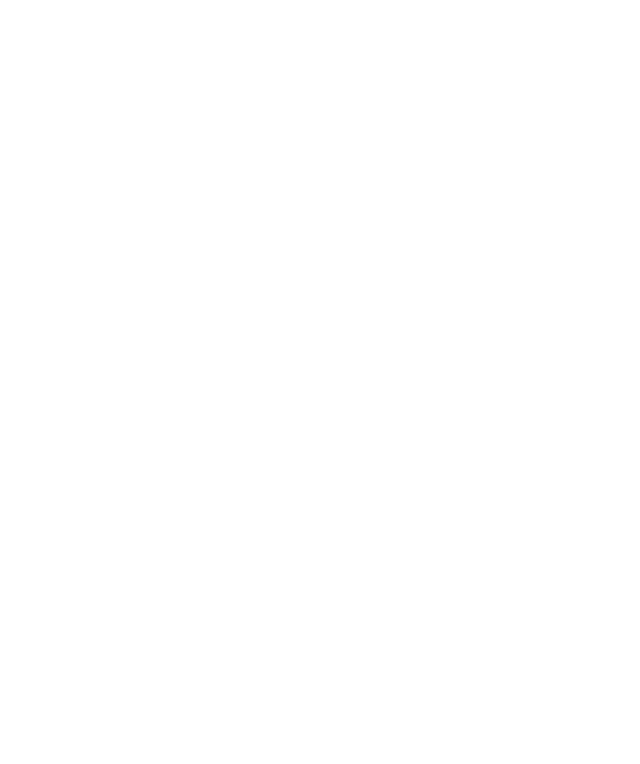
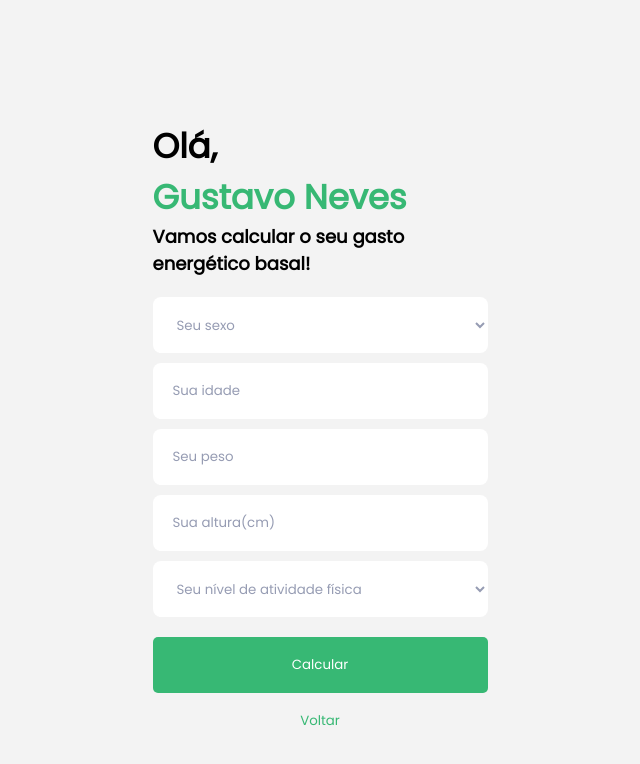
Before and after one commit to gustavoeyros/gocal-project, a React (Vite) app: page /settings in a window 1280 px wide. Before the commit this address had no page. Shown: the top 764 px of the page, without its empty margins (350-990 px from the left). Built offline with nearby package versions, Linux system fonts and the light colour scheme.

Commit message:
feat: second page and destructure props

```diff
--- a/src/App.jsx
+++ b/src/App.jsx
@@ -2,12 +2,14 @@
 import { Routes, Route } from "react-router-dom";
 import Welcome from "./pages/Welcome";
 import Home from "./pages/Home";
+import Settings from "./pages/Settings";
 function App() {
   return (
     <main>
       <Routes>
         <Route path="/" element={<Welcome />} />
         <Route path="/home" element={<Home />} />
+        <Route path="/settings" element={<Settings />} />
       </Routes>
     </main>
   );
--- a/src/components/Button/index.jsx
+++ b/src/components/Button/index.jsx
@@ -1,9 +1,9 @@
 import { ButtonStyle } from "./styled";
 
-const Button = (props) => {
+const Button = ({ children, styledBack }) => {
   return (
     <>
-      <ButtonStyle>{props.children}</ButtonStyle>
+      <ButtonStyle styledBack={styledBack}>{children}</ButtonStyle>
     </>
   );
 };
--- a/src/components/Button/styled.js
+++ b/src/components/Button/styled.js
@@ -1,11 +1,16 @@
 import styled from "styled-components";
 
 export const ButtonStyle = styled.button`
-  background: #37b874;
+  cursor: pointer;
   border: none;
   color: white;
 
   width: 335px;
   height: 56px;
   border-radius: 5px;
+
+  ${(props) =>
+    props.styledBack
+      ? "background: transparent; color: #37b874"
+      : "background:  #37b874"}
 `;
--- a/src/components/Description/index.jsx
+++ b/src/components/Description/index.jsx
@@ -1,8 +1,8 @@
 import { Title } from "./styled";
-const Description = (props) => {
+const Description = ({ children }) => {
   return (
     <>
-      <Title>{props.children}</Title>
+      <Title>{children}</Title>
     </>
   );
 };
--- a/src/components/Input/index.jsx
+++ b/src/components/Input/index.jsx
@@ -1,8 +1,34 @@
-import { InputStyle } from "./styled";
-const Input = (props) => {
+import { InputStyle, Select } from "./styled";
+const Input = ({ position, placeholder, type }) => {
   return (
     <>
-      <InputStyle type="text" placeholder={props.placeholder} />
+      {type !== "select" && (
+        <InputStyle position={position} type={type} placeholder={placeholder} />
+      )}
+      {type === "select" && (
+        <Select position={position} type={type}>
+          {position === "first" && (
+            <>
+              <option value="none" selected disabled hidden>
+                Seu sexo
+              </option>
+              <option value="masculine">Masculino</option>
+              <option value="feminine">Feminino</option>
+            </>
+          )}
+          {position === "last" && (
+            <>
+              <option value="none" selected disabled hidden>
+                Seu nível de atividade física
+              </option>
+              <option value="1">Muito ativo</option>
+              <option value="2">Ativo</option>
+              <option value="3">Irregularmente ativo</option>
+              <option value="4">Sedentário</option>
+            </>
+          )}
+        </Select>
+      )}
     </>
   );
 };
--- a/src/components/Input/styled.js
+++ b/src/components/Input/styled.js
@@ -8,7 +8,33 @@
   width: 335px;
   height: 56px;
   border-radius: 8px;
-  margin-bottom: 10px;
-  margin-top: 20px;
   padding: 20px;
+
+  &::placeholder {
+    color: #969cb3;
+  }
+  ${(props) =>
+    props.position === "first" ? "margin-top: 20px;" : "margin-top: 10px;"}
+
+  ${(props) => (props.position === "last" ? "margin-bottom: 20px;" : "")}
+
+  ${(props) =>
+    props.position === "unique" ? "margin-bottom: 10px; margin-top:20px;" : ""}
 `;
+
+export const Select = styled.select`
+  color: #969cb3;
+  background-color: #ffffff;
+  border: none;
+  outline: none;
+
+  width: 335px;
+  height: 56px;
+  border-radius: 8px;
+  padding: 20px;
+
+  ${(props) =>
+    props.position === "first" ? "margin-top: 20px;" : "margin-top: 10px;"}
+
+  ${(props) => (props.position === "last" ? "margin-bottom: 20px;" : "")}
+`;
--- /dev/null
+++ b/src/components/Title/index.jsx
@@ -0,0 +1,6 @@
+import { TitleStyle } from "./styled";
+const Title = ({ children }) => {
+  return <TitleStyle>{children}</TitleStyle>;
+};
+
+export default Title;
--- /dev/null
+++ b/src/components/Title/styled.js
@@ -0,0 +1,10 @@
+import styled from "styled-components";
+
+export const TitleStyle = styled.h1`
+  font-size: 34px;
+  font-weight: 700;
+  color: #37b874;
+  & p {
+    color: black;
+  }
+`;
--- a/src/pages/Home.jsx
+++ b/src/pages/Home.jsx
@@ -10,7 +10,7 @@
         <Description>
           <p>Para começar</p> como podemos te chamar?
         </Description>
-        <Input placeholder="Digite o seu nome" />
+        <Input position="unique" placeholder="Digite o seu nome" />
         <Button>Avançar</Button>
       </Form>
     </GlobalWrapper>
--- /dev/null
+++ b/src/pages/Settings.jsx
@@ -0,0 +1,34 @@
+import { GlobalWrapper } from "./styled";
+import Title from "../components/Title";
+import Description from "../components/Description";
+import { Form } from "./styled";
+import Input from "../components/Input";
+import Button from "../components/Button";
+const Settings = () => {
+  return (
+    <GlobalWrapper>
+      <div>
+        <Title>
+          <p>Olá,</p>
+          Gustavo Neves
+        </Title>{" "}
+        <Description>Vamos calcular o seu gasto energético basal!</Description>
+        <Form>
+          <Input position="first" placeholder="Seu sexo" type="select" />
+          <Input placeholder="Sua idade" type="number" />
+          <Input placeholder="Seu peso" type="number" />
+          <Input placeholder="Sua altura(cm)" type="number" />
+          <Input
+            position="last"
+            placeholder="Seu nível de atividade física"
+            type="select"
+          />
+          <Button>Calcular</Button>
+          <Button styledBack="back">Voltar</Button>
+        </Form>
+      </div>
+    </GlobalWrapper>
+  );
+};
+
+export default Settings;
--- a/src/pages/styled.js
+++ b/src/pages/styled.js
@@ -9,9 +9,13 @@
 
   padding: 70px 20px 0;
 
-  @media (min-width: 1024px) {
+  @media (min-width: 767px) {
     justify-content: center;
     align-items: center;
+
+    & div {
+      width: 275px;
+    }
   }
 `;
 
```
